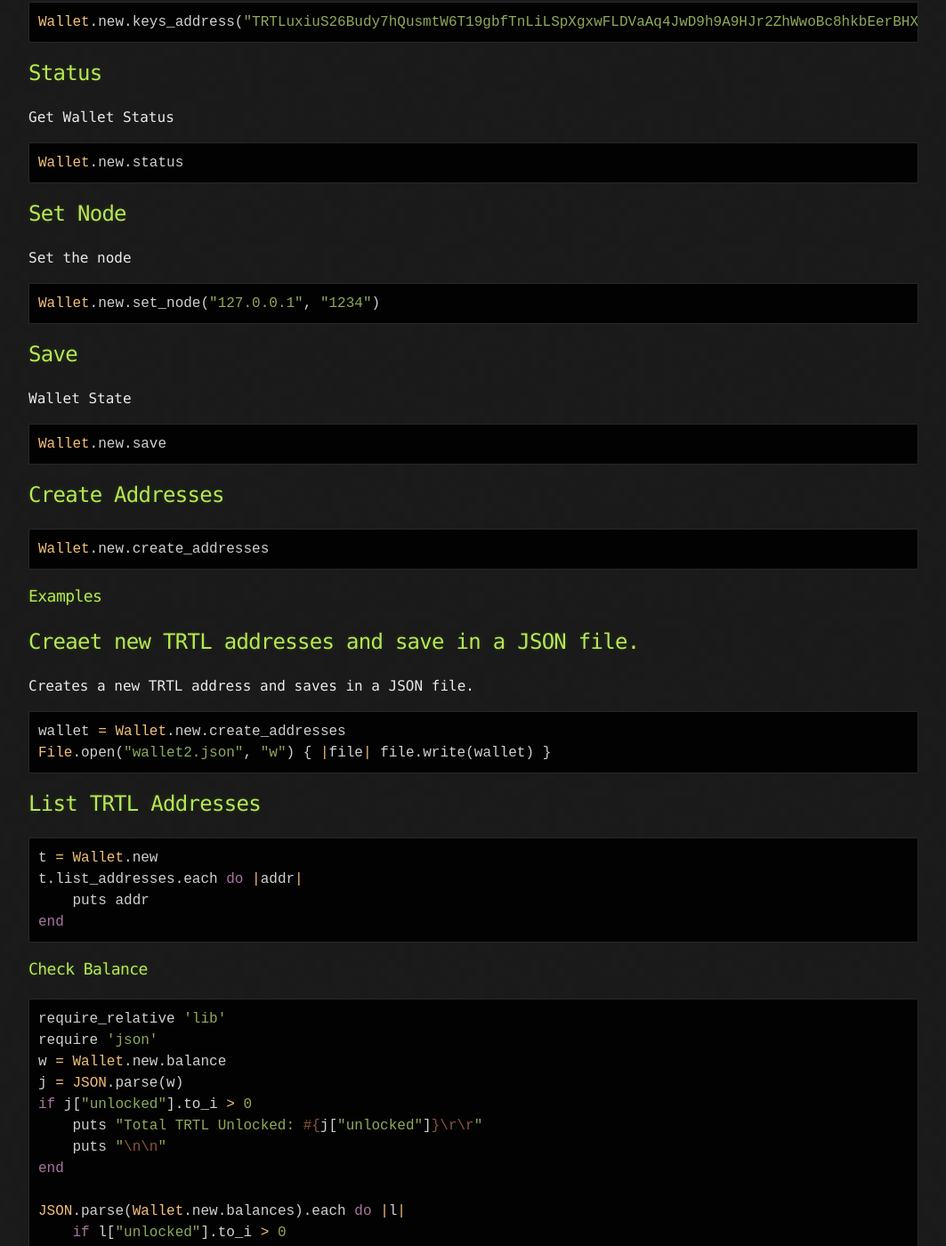
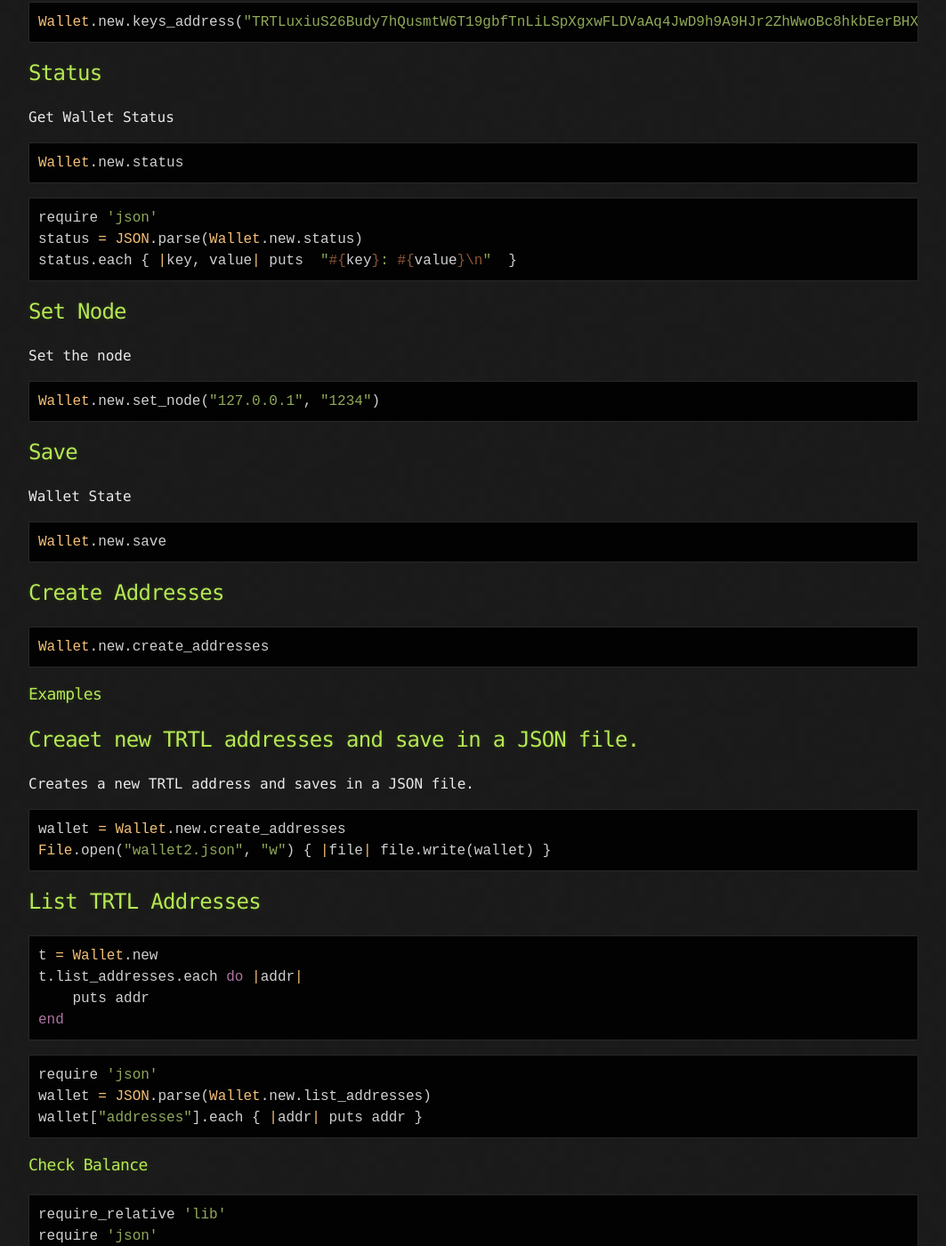
Before and after one commit to Michael-Meade/MinerFind, a Jekyll site: the page built from Projects/TurtleCoin-Wallet-API-Ruby.md, in a window 1280 px wide and 1400 px high, scrolled down 3279 px. Shown: the whole window at 89% size, without its empty margins (108-1171 px from the left). Built offline with Jekyll 4.4.1, drawn with Linux system fonts in a browser that asks for light colours; our own code applies the rules of GitHub Pages for plain Markdown files; the repository's description, which GitHub fills in, is left out.

Commit message:
Update TurtleCoin-Wallet-API-Ruby.md

````diff
--- a/Projects/TurtleCoin-Wallet-API-Ruby.md
+++ b/Projects/TurtleCoin-Wallet-API-Ruby.md
@@ -127,6 +127,11 @@ Get Wallet Status
 ```ruby
 Wallet.new.status
 ```
+```ruby
+require 'json'
+status = JSON.parse(Wallet.new.status)
+status.each { |key, value| puts  "#{key}: #{value}\n"  }
+```
 
 
 ## Set Node
@@ -163,7 +168,11 @@ t.list_addresses.each do |addr|
     puts addr
 end
 ```
-
+```ruby
+require 'json'
+wallet = JSON.parse(Wallet.new.list_addresses)
+wallet["addresses"].each { |addr| puts addr }
+```
 ### Check Balance
 ```ruby
 require_relative 'lib'
````
